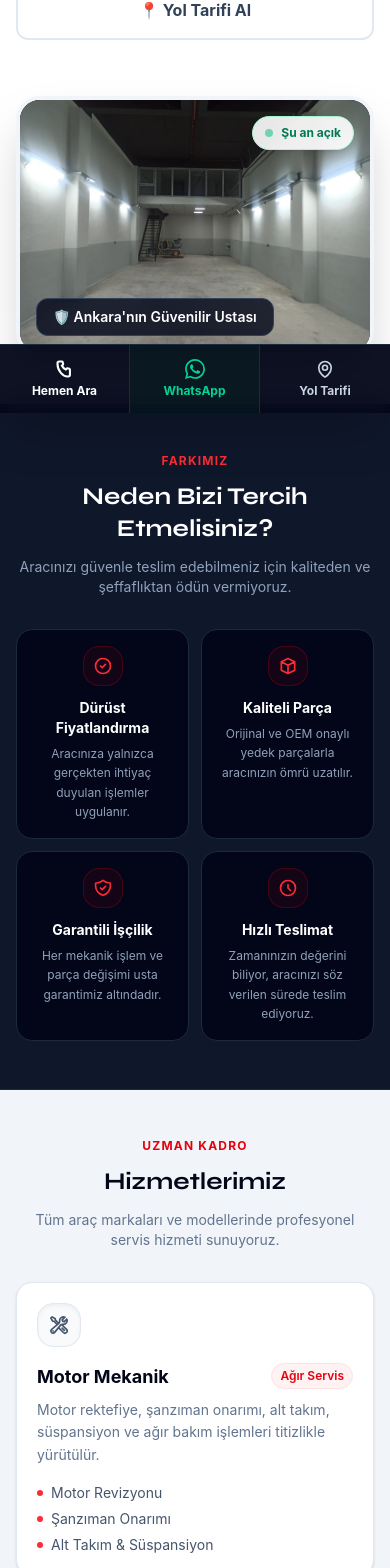
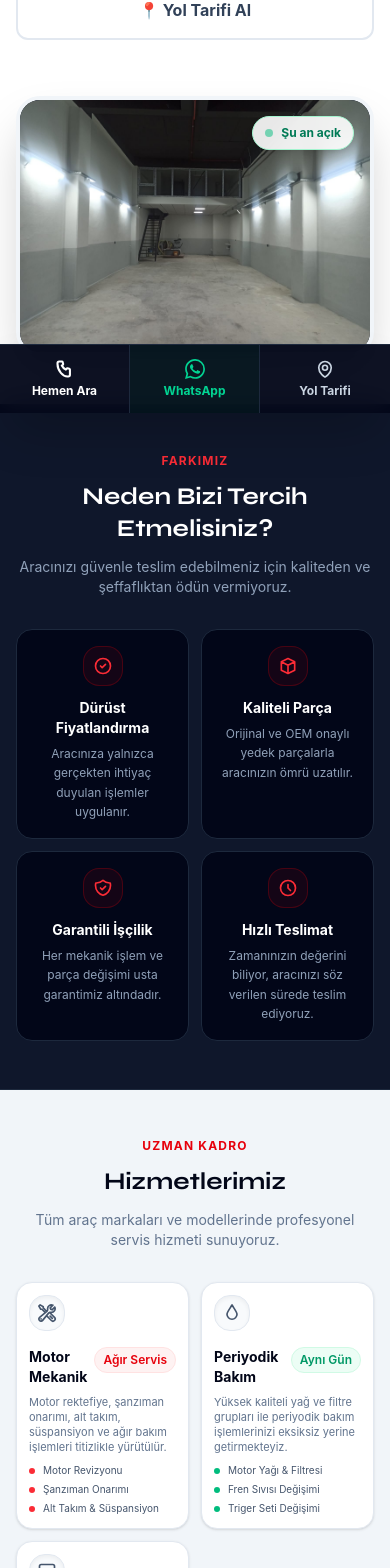
Before and after one commit to alicankala/ozgehan-otomotiv, a Vue app: page / in a window 390 px wide. Shown: the part 431-1999 px from the top of the page. Built offline with nearby package versions, Linux system fonts and the light colour scheme.

Commit message:
düzenleme1

```diff
--- a/src/App.vue
+++ b/src/App.vue
@@ -67,9 +67,31 @@ const startReviewTimer = () => {
     currentReview.value = (currentReview.value + 1) % reviews.length
   }, 4500)
 }
+// İşletme Saatleri ve Açık/Kapalı Kontrolü
+const isOpen = ref(false)
 
+const checkIsOpen = () => {
+  const now = new Date()
+
+  // Türkiye saatine göre hesapla
+  const turkeyTime = new Date(
+    now.toLocaleString('en-US', { timeZone: 'Europe/Istanbul' })
+  )
+
+  const day = turkeyTime.getDay() // 0 = Pazar, 1 = Pazartesi, ..., 6 = Cumartesi
+  const hours = turkeyTime.getHours()
+  const minutes = turkeyTime.getMinutes()
+  const timeInMinutes = hours * 60 + minutes
+
+  const openTime = 8 * 60 + 30  // 08:30
+  const closeTime = 19 * 60     // 19:00
+
+  // Pazar kapalı, Pazartesi-Cumartesi 08:30-19:00 açık
+  isOpen.value = day !== 0 && timeInMinutes >= openTime && timeInMinutes < closeTime
+}
 // Scroll reveal observer
 let observer = null
+let timeCheckInterval = null
 
 const handleFormSubmit = async () => {
   validatePhone()
@@ -117,6 +139,8 @@ const handleFormSubmit = async () => {
 
 onMounted(() => {
   startReviewTimer()
+  checkIsOpen()
+  timeCheckInterval = setInterval(checkIsOpen, 60000)
 
   // Scroll reveal
   const els = document.querySelectorAll('.reveal')
@@ -133,6 +157,7 @@ onMounted(() => {
 
 onUnmounted(() => {
   if (reviewTimer) clearInterval(reviewTimer)
+  if (timeCheckInterval) clearInterval(timeCheckInterval)
   if (observer) observer.disconnect()
 })
 </script>
@@ -197,12 +222,15 @@ onUnmounted(() => {
 
         <div class="w-full h-[260px] sm:h-[360px] md:h-[460px] bg-slate-900 rounded-3xl shadow-2xl overflow-hidden border-4 md:border-8 border-slate-100 mt-4 md:mt-0 relative group">
           <img :src="heroFoto" alt="Özgehan Otomotiv Servis Mekanik" loading="lazy" class="w-full h-full object-cover group-hover:scale-105 transition-transform duration-700"/>
-          <div class="absolute top-4 right-4 inline-flex items-center gap-2 text-xs font-bold text-emerald-700 bg-white/90 backdrop-blur border border-emerald-200 rounded-full px-3 py-2 shadow-lg">
-            <span class="w-2 h-2 bg-emerald-500 rounded-full animate-pulse"></span> Şu an açık
-          </div>
-          <div class="absolute bottom-4 left-4 bg-slate-950/80 backdrop-blur text-white px-4 py-2 rounded-xl text-sm font-semibold border border-slate-700">
-            🛡️ Ankara'nın Güvenilir Ustası
-          </div>
+          <div
+  class="absolute top-4 right-4 inline-flex items-center gap-2 text-xs font-bold rounded-full px-3 py-2 shadow-lg backdrop-blur border"
+  :class="isOpen ? 'text-emerald-700 bg-white/90 border-emerald-200' : 'text-red-700 bg-white/90 border-red-200'"
+>
+  <span
+    :class="isOpen ? 'w-2 h-2 bg-emerald-500 rounded-full animate-pulse' : 'w-2 h-2 bg-red-500 rounded-full'"
+  ></span>
+  {{ isOpen ? 'Şu an açık' : 'Şu an kapalı' }}
+</div>
         </div>
       </div>
     </main>
@@ -259,49 +287,49 @@ onUnmounted(() => {
           <p class="text-slate-500 max-w-xl mx-auto text-sm md:text-base">Tüm araç markaları ve modellerinde profesyonel servis hizmeti sunuyoruz.</p>
         </div>
 
-        <div class="grid grid-cols-1 md:grid-cols-3 gap-4 md:gap-8">
-          <div class="reveal reveal-delay-1 p-5 md:p-8 bg-white rounded-2xl md:rounded-3xl shadow-sm border border-slate-200 hover:border-red-400 hover:shadow-lg transition-all duration-300 group">
-            <div class="w-11 h-11 md:w-14 md:h-14 bg-slate-50 rounded-2xl flex items-center justify-center mb-4 md:mb-6 border border-slate-200 group-hover:bg-red-50 group-hover:border-red-200 transition-colors shadow-inner">
+        <div class="grid grid-cols-2 md:grid-cols-3 gap-3 md:gap-8">
+          <div class="reveal reveal-delay-1 p-3 md:p-8 bg-white rounded-2xl md:rounded-3xl shadow-sm border border-slate-200 hover:border-red-400 hover:shadow-lg transition-all duration-300 group">
+            <div class="w-9 h-9 md:w-14 md:h-14 bg-slate-50 rounded-2xl flex items-center justify-center mb-4 md:mb-6 border border-slate-200 group-hover:bg-red-50 group-hover:border-red-200 transition-colors shadow-inner">
               <svg class="w-5 h-5 md:w-7 md:h-7 text-slate-600 group-hover:text-red-700 transition-colors" fill="none" stroke="currentColor" stroke-width="2" viewBox="0 0 24 24"><path stroke-linecap="round" stroke-linejoin="round" d="M11.42 15.17L17.25 21A2.652 2.652 0 0021 17.25l-5.877-5.877M11.42 15.17l2.496-3.03c.317-.384.74-.626 1.208-.766M11.42 15.17l-4.655 5.653a2.548 2.548 0 11-3.586-3.586l6.837-5.63m5.108-.233c.55-.164 1.163-.188 1.743-.14a4.5 4.5 0 004.486-6.336l-3.276 3.277a3.004 3.004 0 01-2.25-2.25l3.276-3.276a4.5 4.5 0 00-6.336 4.486c.091 1.076-.071 2.264-.904 2.95l-.102.085m-1.745 1.437L5.909 7.5H4.5L2.25 3.75l1.5-1.5L7.5 4.5v1.409l4.26 4.26m-1.745 1.437l1.745-1.437m6.615 8.206L15.75 15.75M4.867 19.125h.008v.008h-.008v-.008z"/></svg>
             </div>
             <div class="flex items-start justify-between mb-2 md:mb-3">
-              <h3 class="text-lg md:text-xl font-bold text-slate-950">Motor Mekanik</h3>
+              <h3 class="text-sm md:text-xl font-bold text-slate-950">Motor Mekanik</h3>
               <span class="text-xs font-semibold text-red-600 bg-red-50 border border-red-100 px-2 py-1 rounded-full whitespace-nowrap">Ağır Servis</span>
             </div>
-            <p class="text-slate-500 leading-relaxed mb-4 md:mb-5 text-sm">Motor rektefiye, şanzıman onarımı, alt takım, süspansiyon ve ağır bakım işlemleri titizlikle yürütülür.</p>
-            <ul class="grid grid-cols-1 sm:grid-cols-3 md:block gap-1.5 md:space-y-1.5 text-sm text-slate-600">
+            <p class="text-slate-500 leading-snug md:leading-relaxed mb-2 md:mb-5 text-[11px] md:text-sm">Motor rektefiye, şanzıman onarımı, alt takım, süspansiyon ve ağır bakım işlemleri titizlikle yürütülür.</p>
+            <ul class="space-y-1 md:space-y-1.5 text-[10px] md:text-sm text-slate-600">
               <li class="flex items-center gap-2"><span class="w-1.5 h-1.5 bg-red-500 rounded-full shrink-0"></span>Motor Revizyonu</li>
               <li class="flex items-center gap-2"><span class="w-1.5 h-1.5 bg-red-500 rounded-full shrink-0"></span>Şanzıman Onarımı</li>
               <li class="flex items-center gap-2"><span class="w-1.5 h-1.5 bg-red-500 rounded-full shrink-0"></span>Alt Takım & Süspansiyon</li>
             </ul>
           </div>
 
-          <div class="reveal reveal-delay-2 p-5 md:p-8 bg-white rounded-2xl md:rounded-3xl shadow-sm border border-slate-200 hover:border-red-400 hover:shadow-lg transition-all duration-300 group">
-            <div class="w-11 h-11 md:w-14 md:h-14 bg-slate-50 rounded-2xl flex items-center justify-center mb-4 md:mb-6 border border-slate-200 group-hover:bg-red-50 group-hover:border-red-200 transition-colors shadow-inner">
+          <div class="reveal reveal-delay-2 p-3 md:p-8 bg-white rounded-2xl md:rounded-3xl shadow-sm border border-slate-200 hover:border-red-400 hover:shadow-lg transition-all duration-300 group">
+            <div class="w-9 h-9 md:w-14 md:h-14 bg-slate-50 rounded-2xl flex items-center justify-center mb-4 md:mb-6 border border-slate-200 group-hover:bg-red-50 group-hover:border-red-200 transition-colors shadow-inner">
               <svg class="w-5 h-5 md:w-7 md:h-7 text-slate-600 group-hover:text-red-700 transition-colors" fill="none" stroke="currentColor" stroke-width="2" viewBox="0 0 24 24"><path stroke-linecap="round" stroke-linejoin="round" d="M12 2.25c-1.43 2.861-6 8.586-6 11.25a6 6 0 1012 0c0-2.664-4.57-8.389-6-11.25z"/></svg>
             </div>
             <div class="flex items-start justify-between mb-2 md:mb-3">
-              <h3 class="text-lg md:text-xl font-bold text-slate-950">Periyodik Bakım</h3>
+              <h3 class="text-sm md:text-xl font-bold text-slate-950">Periyodik Bakım</h3>
               <span class="text-xs font-semibold text-emerald-600 bg-emerald-50 border border-emerald-100 px-2 py-1 rounded-full whitespace-nowrap">Aynı Gün</span>
             </div>
-            <p class="text-slate-500 leading-relaxed mb-4 md:mb-5 text-sm">Yüksek kaliteli yağ ve filtre grupları ile periyodik bakım işlemlerinizi eksiksiz yerine getirmekteyiz.</p>
-            <ul class="grid grid-cols-1 sm:grid-cols-3 md:block gap-1.5 md:space-y-1.5 text-sm text-slate-600">
+            <p class="text-slate-500 leading-snug md:leading-relaxed mb-2 md:mb-5 text-[11px] md:text-sm">Yüksek kaliteli yağ ve filtre grupları ile periyodik bakım işlemlerinizi eksiksiz yerine getirmekteyiz.</p>
+            <ul class="space-y-1 md:space-y-1.5 text-[10px] md:text-sm text-slate-600">
               <li class="flex items-center gap-2"><span class="w-1.5 h-1.5 bg-emerald-500 rounded-full shrink-0"></span>Motor Yağı & Filtresi</li>
               <li class="flex items-center gap-2"><span class="w-1.5 h-1.5 bg-emerald-500 rounded-full shrink-0"></span>Fren Sıvısı Değişimi</li>
               <li class="flex items-center gap-2"><span class="w-1.5 h-1.5 bg-emerald-500 rounded-full shrink-0"></span>Triger Seti Değişimi</li>
             </ul>
           </div>
 
-          <div class="reveal reveal-delay-3 p-5 md:p-8 bg-white rounded-2xl md:rounded-3xl shadow-sm border border-slate-200 hover:border-red-400 hover:shadow-lg transition-all duration-300 group">
-            <div class="w-11 h-11 md:w-14 md:h-14 bg-slate-50 rounded-2xl flex items-center justify-center mb-4 md:mb-6 border border-slate-200 group-hover:bg-red-50 group-hover:border-red-200 transition-colors shadow-inner">
+          <div class="reveal reveal-delay-3 p-3 md:p-8 bg-white rounded-2xl md:rounded-3xl shadow-sm border border-slate-200 hover:border-red-400 hover:shadow-lg transition-all duration-300 group">
+            <div class="w-9 h-9 md:w-14 md:h-14 bg-slate-50 rounded-2xl flex items-center justify-center mb-4 md:mb-6 border border-slate-200 group-hover:bg-red-50 group-hover:border-red-200 transition-colors shadow-inner">
               <svg class="w-5 h-5 md:w-7 md:h-7 text-slate-600 group-hover:text-red-700 transition-colors" fill="none" stroke="currentColor" stroke-width="2" viewBox="0 0 24 24"><path stroke-linecap="round" stroke-linejoin="round" d="M9.75 17L9 20l-1 1h8l-1-1-.75-3M3 13h18M5 17h14a2 2 0 002-2V5a2 2 0 00-2-2H5a2 2 0 00-2 2v10a2 2 0 002 2z"/></svg>
             </div>
             <div class="flex items-start justify-between mb-2 md:mb-3">
-              <h3 class="text-lg md:text-xl font-bold text-slate-950">Arıza Tespiti</h3>
+              <h3 class="text-sm md:text-xl font-bold text-slate-950">Arıza Tespiti</h3>
               <span class="text-xs font-semibold text-blue-600 bg-blue-50 border border-blue-100 px-2 py-1 rounded-full whitespace-nowrap">Dijital Tarama</span>
             </div>
-            <p class="text-slate-500 leading-relaxed mb-4 md:mb-5 text-sm">Gelişmiş arıza tespit bilgisayarları ile aracın beyni taranarak nokta atışı onarım yapılır.</p>
-            <ul class="grid grid-cols-1 sm:grid-cols-3 md:block gap-1.5 md:space-y-1.5 text-sm text-slate-600">
+            <p class="text-slate-500 leading-snug md:leading-relaxed mb-2 md:mb-5 text-[11px] md:text-sm">Gelişmiş arıza tespit bilgisayarları ile aracın beyni taranarak nokta atışı onarım yapılır.</p>
+            <ul class="space-y-1 md:space-y-1.5 text-[10px] md:text-sm text-slate-600">
               <li class="flex items-center gap-2"><span class="w-1.5 h-1.5 bg-blue-500 rounded-full shrink-0"></span>OBD-II Diagnostik</li>
               <li class="flex items-center gap-2"><span class="w-1.5 h-1.5 bg-blue-500 rounded-full shrink-0"></span>Motor Lambası Analizi</li>
               <li class="flex items-center gap-2"><span class="w-1.5 h-1.5 bg-blue-500 rounded-full shrink-0"></span>Aktarma Organları Tarama</li>
@@ -332,11 +360,11 @@ onUnmounted(() => {
           <span class="text-xs font-bold tracking-widest uppercase text-red-600 mb-3 block">İş Kalitemiz</span>
           <h2 class="font-display text-3xl md:text-4xl font-bold text-slate-950">Ustalığımız ve Atölyemiz</h2>
         </div>
-        <div class="grid grid-cols-1 sm:grid-cols-2 md:grid-cols-3 gap-4 md:gap-6">
+        <div class="grid grid-cols-2 md:grid-cols-3 gap-3 md:gap-6">
           <div v-for="(img, i) in [is1, is2, is3]" :key="i"
-               class="reveal aspect-video bg-slate-900 rounded-2xl overflow-hidden shadow-lg border-2 border-white hover:border-red-400 hover:shadow-xl transition-all cursor-pointer group"
-               :class="`reveal-delay-${i+1}`"
-               @click="selectedImage = img">
+     class="reveal aspect-video bg-slate-900 rounded-2xl overflow-hidden shadow-lg border-2 border-white hover:border-red-400 hover:shadow-xl transition-all cursor-pointer group"
+     :class="[`reveal-delay-${i+1}`, i === 2 ? 'col-span-2 md:col-span-1' : '']"
+     @click="selectedImage = img">
             <div class="relative w-full h-full overflow-hidden">
               <img :src="img" loading="lazy" :alt="`Atölye Fotoğrafı ${i+1}`" class="w-full h-full object-cover group-hover:scale-110 transition-transform duration-500"/>
               <div class="absolute inset-0 bg-slate-950/0 group-hover:bg-slate-950/20 transition-colors flex items-center justify-center">
```
